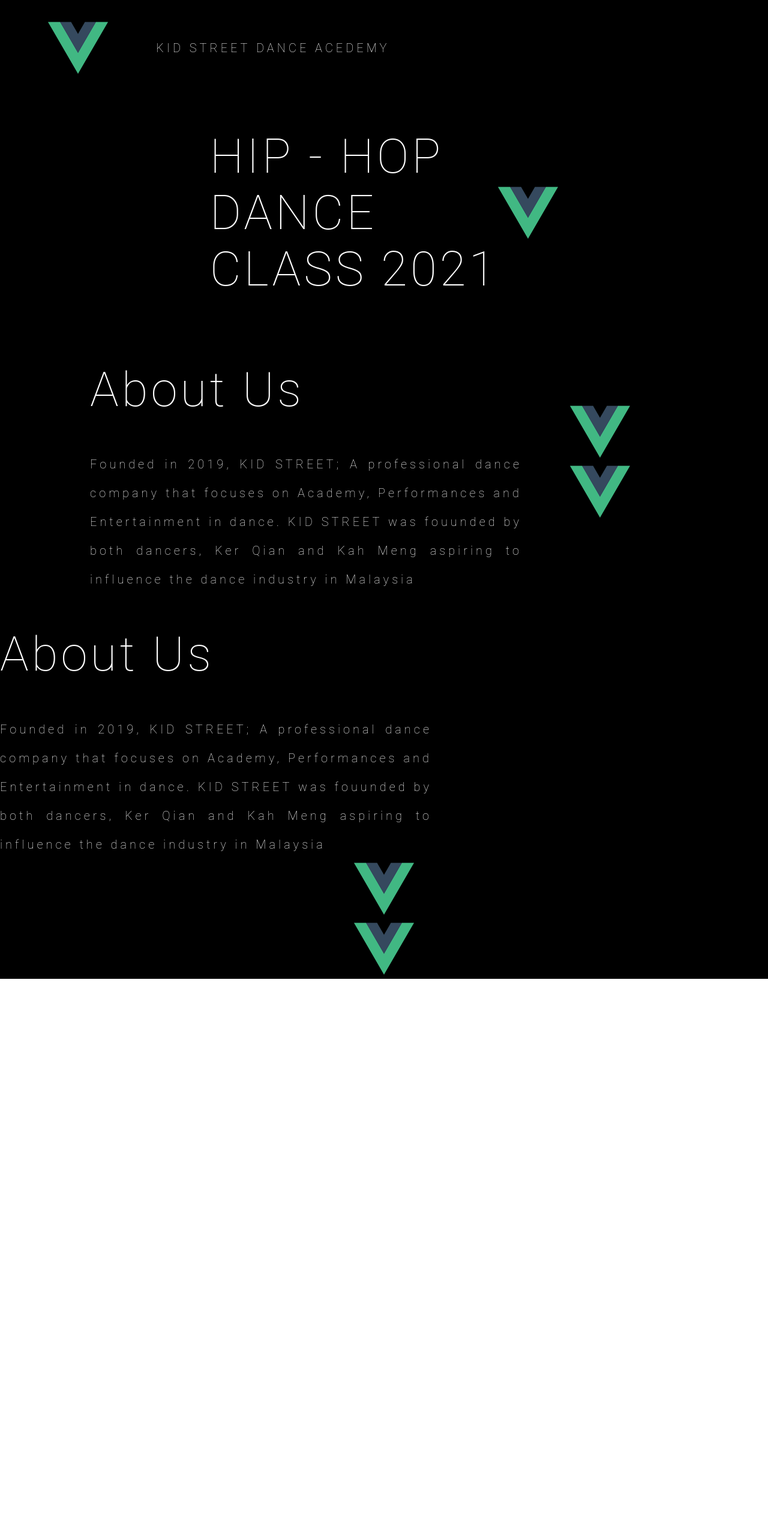
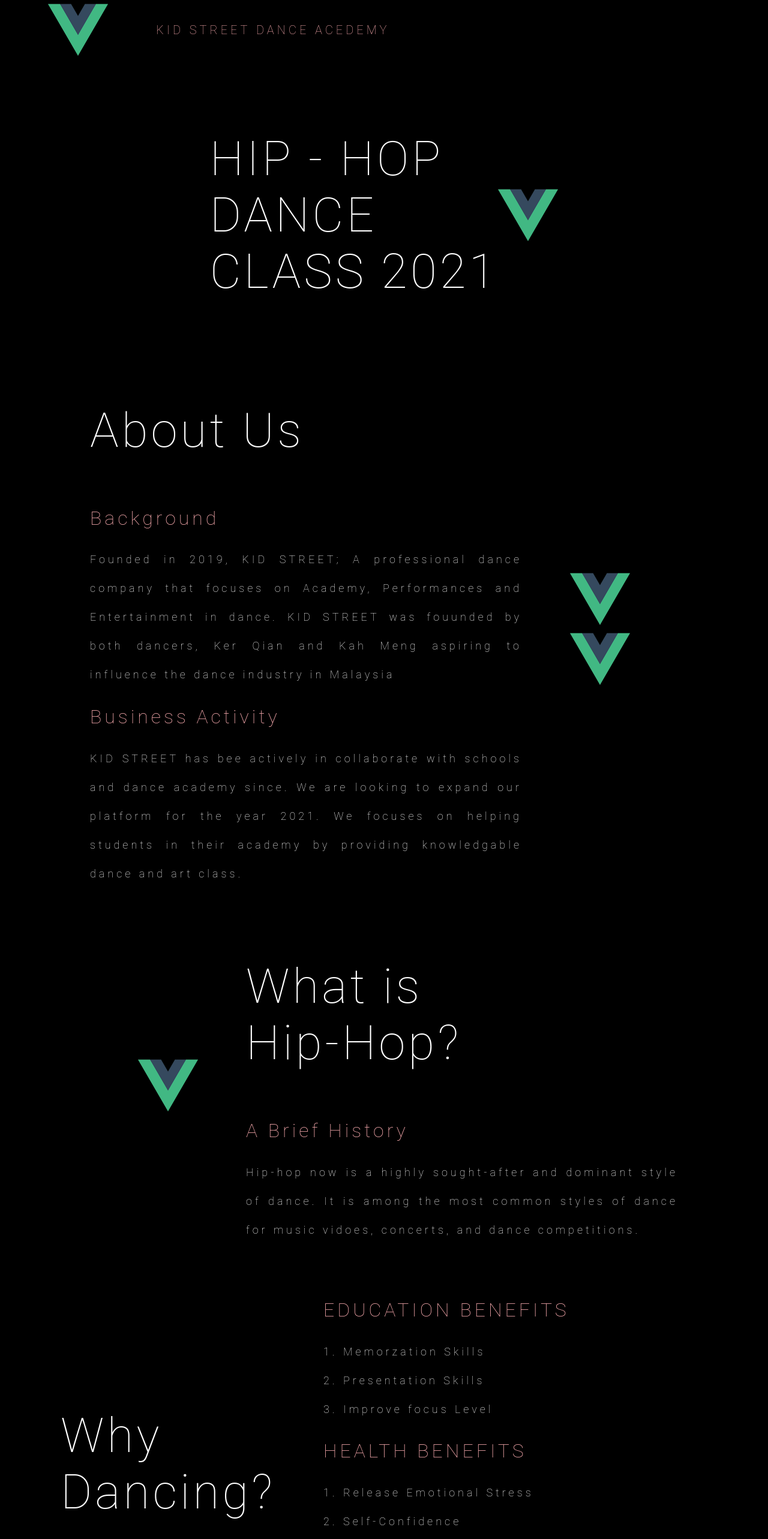
Before and after one commit to leezhengxue/kidstreet, a Vue app in the folder kidstreet/: page / in a window 1280 px wide. Shown: the top 2566 px of the page at 60% size. Before the commit the page ends 1632 px from the top, so only its background shows below. Built offline with nearby package versions, Linux system fonts and the light colour scheme.

Commit message:
more content + fucked up alignment

```diff
--- a/kidstreet/public/index.html
+++ b/kidstreet/public/index.html
@@ -1,5 +1,5 @@
 <!DOCTYPE html>
-<html lang="">
+<html lang="en">
   <head>
     <meta charset="utf-8">
     <meta http-equiv="X-UA-Compatible" content="IE=edge">
@@ -7,10 +7,8 @@
     <link rel="icon" href="<%= BASE_URL %>favicon.ico">
     <title>KidStreet</title>
   </head>
-  <body style="margin:0;">
-    <noscript>
-      <strong>We're sorry but KidStreet doesn't work properly without JavaScript enabled. Please enable it to continue.</strong>
-    </noscript>
+  <body>
+
     <div id="app"></div>
     <!-- built files will be auto injected -->
   </body>
--- a/kidstreet/src/App.vue
+++ b/kidstreet/src/App.vue
@@ -1,5 +1,7 @@
 <template>
-  <Homepage />
+
+   <Homepage />
+
 </template>
 
 <script>
@@ -15,11 +17,8 @@ export default {
 </script>
 
 <style>
-#app {
-  font-family: Avenir, Helvetica, Arial, sans-serif;
-  -webkit-font-smoothing: antialiased;
-  -moz-osx-font-smoothing: grayscale;
-  text-align: center;
-  color: #2c3e50;
+body{
+  margin:0;
 }
+
 </style>
--- a/kidstreet/src/components/Homepage.vue
+++ b/kidstreet/src/components/Homepage.vue
@@ -1,12 +1,14 @@
 <template>
-  <div>
-    <div class="header background">
-      <img class="header-logo" src="../assets/logo.png" />
-      <h1 class="header-font">
-        KID STREET DANCE ACEDEMY
-        </h1>
+  <div style="background-color:black">
+    <div class="header">
+      <div class="header-container">
+        <img class="header-logo" src="../assets/logo.png" />
+        <h1 class="header-font">
+          KID STREET DANCE ACEDEMY
+          </h1>
+      </div>
     </div>
-    <div class="content background">
+    <div class="content">
       <div class="hero-container">
         <h1 class="hero-font">
           HIP - HOP <br/>
@@ -15,11 +17,15 @@
         </h1>
         <img class="images" src="../assets/logo.png" />
       </div>
-      <div class="about-us-container">
+
+      <div class="main-container">
         <div class="content-container">
           <h1 class="title-font">
             About Us
           </h1>
+          <h2 class="sub-title-font">
+            Background
+          </h2>
           <text class="content-font">
             Founded in 2019, KID STREET; A professional dance
             company that focuses on Academy, Performances and
@@ -27,23 +33,15 @@
             dancers, Ker Qian and Kah Meng aspiring to influence the
             dance industry in Malaysia
           </text>
-        </div>
-        <div class="image-container">
-          <img class="images" src="../assets/logo.png" />
-          <img class="images" src="../assets/logo.png" />
-        </div>
-      </div>
-      <div class="what-is-hiphop">
-        <div class="content-container">
-          <h1 class="title-font">
-            About Us
-          </h1>
+           <h2 class="sub-title-font">
+            Business Activity
+          </h2>
           <text class="content-font">
-            Founded in 2019, KID STREET; A professional dance
-            company that focuses on Academy, Performances and
-            Entertainment in dance. KID STREET was fouunded by both
-            dancers, Ker Qian and Kah Meng aspiring to influence the
-            dance industry in Malaysia
+            KID STREET has bee actively in collaborate with schools
+            and dance academy since. We are looking to expand our
+            platform for the year 2021. We focuses on helping
+            students in their academy by providing knowledgable
+            dance and art class.
           </text>
         </div>
         <div class="image-container">
@@ -51,6 +49,99 @@
           <img class="images" src="../assets/logo.png" />
         </div>
       </div>
+
+      <div class="main-container">
+        <div class="image-container">
+          <img class="images" src="../assets/logo.png" />
+        </div>
+        <div class="content-container">
+          <h1 class="title-font">
+            What is <br/>Hip-Hop?
+          </h1>
+          <h2 class="sub-title-font">
+            A Brief History
+          </h2>
+          <text class="content-font">
+            Hip-hop now is a highly sought-after and
+            dominant style of dance. It is among the most
+            common styles of dance for music vidoes, concerts,
+            and dance competitions.
+          </text>
+        </div>
+      </div>
+
+     <div class="main-container">
+        <div class="image-container">
+          <h1 class="title-font">
+            Why <br/>Dancing?
+          </h1>
+          <img class="images" src="../assets/logo.png" />
+        </div>
+        <div class="content-container">
+          <h2 class="sub-title-font">
+            EDUCATION BENEFITS
+          </h2>
+          <text class="content-font">
+            1. Memorzation Skills<br/>
+            2. Presentation Skills<br/>
+            3. Improve focus Level
+          </text>
+          <h2 class="sub-title-font">
+            HEALTH BENEFITS
+          </h2>
+          <text class="content-font">
+            1. Release Emotional Stress<br/>
+            2. Self-Confidence<br/>
+            3. Physical Health
+          </text>
+          <h2 class="sub-title-font">
+            SOCIAL BENEFITS
+          </h2>
+          <text class="content-font">
+            1. Communication Level<br/>
+            2. Self Expression<br/>
+            3. Teamwork
+          </text>
+        </div>
+      </div>
+
+      <div class="main-container">
+        <div class="image-container">
+          <h1 class="title-font" >
+            Types Of <br/> Hip-Hop Dance
+          </h1>
+          <img class="images" src="../assets/logo.png" />
+        </div>
+        <div class="content-container">
+          <h2 class="content-title-font">
+            Urban Choreography
+          </h2>
+          <text class="content-font">
+            Kpop and Mixture of all dance
+          </text>
+          <h2 class="content-title-font">
+            Break Dancing
+          </h2>
+          <text class="content-font">
+            Toprock, Footwork, Power Moves and Freezes
+          </text>
+          <h2 class="content-title-font">
+            Locking
+          </h2>
+          <text class="content-font">
+            Funky, Happy and Body Movement
+          </text>
+          <h2 class="content-title-font">
+            Popping
+          </h2>
+          <text class="content-font">
+            Robotic, Waving and Body Control
+          </text>
+        </div>
+      </div>
+      <div style="height:150px;">
+      </div>
+
     </div>
   </div>
 </template>
@@ -63,9 +154,7 @@ export default {
 
 <!-- Add "scoped" attribute to limit CSS to this component only -->
 <style scoped>
-.header{
-  height:10rem;
-  width:100%;
+.header-container{
   display:flex;
   justify-content: flex-start;
   align-items: center;
@@ -77,17 +166,15 @@ export default {
   height: 100px;
   width:100px;
 }
+
 .header-font{
-  color: white;
+  color: rgb(245, 168, 172);
   font-family: 'Roboto', sans-serif;
   font-weight: 100;
   letter-spacing: 5px;
   font-size:20px;
 }
 
-.background{
-  background-color: black;
-}
 .content{
   display:block;
   height:100%;
@@ -99,11 +186,12 @@ export default {
 
 .hero-container{
   height: 100%;
-  width: 100%;
+
   display: flex;
   flex-direction: row;
   justify-content: center;
   align-items: center;
+  margin:5%;
 }
 .hero-font{
   color: white;
@@ -114,9 +202,9 @@ export default {
   text-align: left;
 }
 
-.about-us-container{
+.main-container{
   height: 100%;
-  width: 100%;
+  margin:5%;
   display: flex;
   flex-direction: row;
   justify-content: center;
@@ -134,6 +222,14 @@ export default {
   font-weight: 100;
   letter-spacing: 5px;
   font-size:5rem;
+  text-align: left;
+}
+.sub-title-font{
+  color: rgb(245, 168, 172);
+  font-family: 'Roboto', sans-serif;
+  font-weight: 100;
+  letter-spacing: 5px;
+  font-size: 2rem;
 }
 .content-font{
   color: white;
@@ -141,8 +237,8 @@ export default {
   font-weight: 100;
   letter-spacing: 5px;
   line-height: 3rem;
-  font-size:20px;
-  width:45rem;
+  font-size:18px;
+  width: 45rem;
   text-align: justify;
 }
 .image-container{
@@ -152,5 +248,4 @@ export default {
   margin-right:5rem;
   align-items: center;
 }
-
 </style>
```
